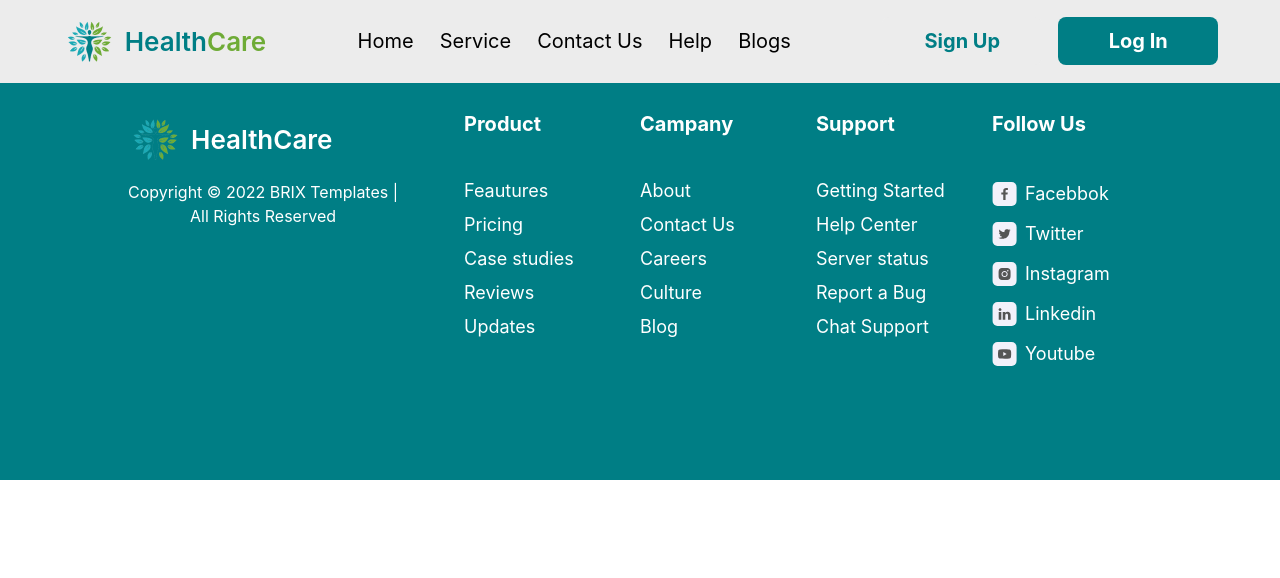
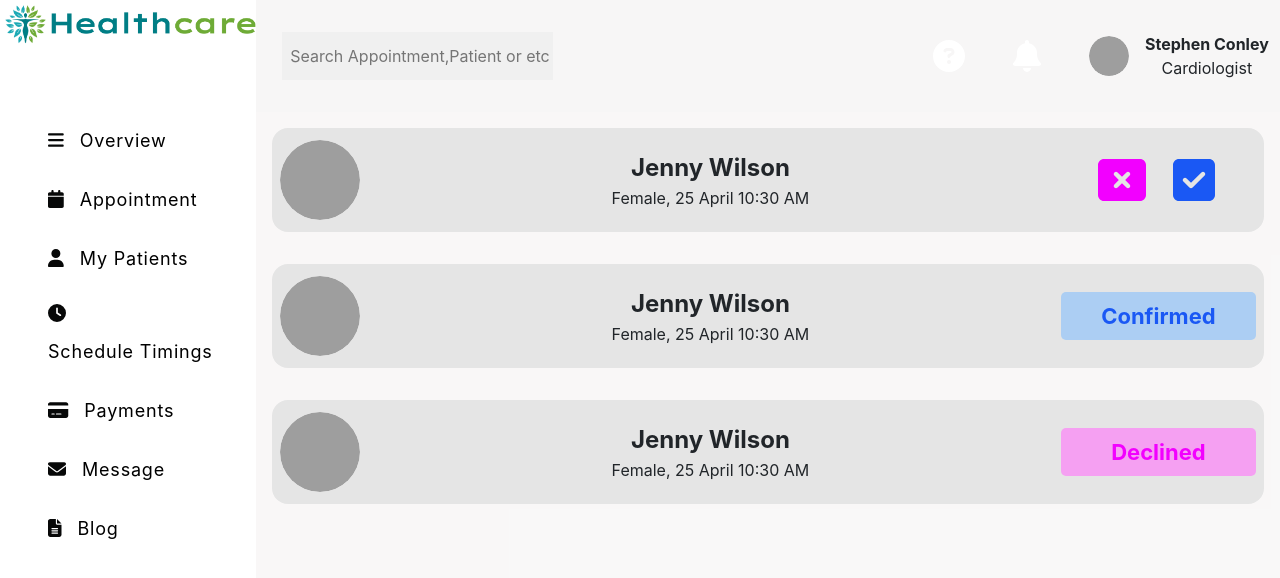
Before and after one commit to E-DoctorApp/E-DoctorApp, a React (Create React App) app in the folder client/: page /doctorProfile/allAppointments in a window 1280 px wide. Shown: the top 578 px of the page. Built offline with nearby package versions, Linux system fonts and the light colour scheme; grey boxes are pictures that could not be loaded; a web font is replaced by a local one.

Commit message:
all appointments done

```diff
--- a/client/src/App.tsx
+++ b/client/src/App.tsx
@@ -11,12 +11,13 @@ import { Route, Routes } from 'react-router-dom';
 import Register from './components/Register/Register';
 import ServicePage from './components/ServicePage/ServicePage';
 import Overview from './components/DoctorProfile/Overview';
+import AllAppointments from './components/AllAppointments/AllAppointments';
 
 
 function App() {
   return (
     <div className="App">
-      <NavBar />
+      {/* <NavBar /> */}
       <Routes>
         <Route path='/' element={<LandingPage />} />
         <Route path='/login' element={<Login /> } />
@@ -24,11 +25,12 @@ function App() {
         <Route path='/register' element={<Register /> } />
         <Route path='/doctorProfile' element={<DoctorProfile /> } >
           <Route path='' element={<Overview />} />
+          <Route path='allAppointments' element={<AllAppointments />} />
           {/* <Route path='pp' element={<h1>4444</h1>} /> */}
         </Route>
         <Route path='/services' element={<ServicePage/> } />
       </Routes>
-      <Footer />
+      {/* <Footer /> */}
     </div>
   );
 }
--- /dev/null
+++ b/client/src/components/AllAppointments/AllAppointments.tsx
@@ -0,0 +1,15 @@
+import React from 'react'
+import './style.css'
+import OneAppointment from './OneAppointment'
+
+const AllAppointments = () => {
+  return (
+    <div className="appointments-container">
+        <OneAppointment isConfirmed={false} isPending={true}/>
+        <OneAppointment isConfirmed={true} isPending={false}/>
+        <OneAppointment isConfirmed={false} isPending={false}/>
+    </div>
+  )
+}
+
+export default AllAppointments
--- /dev/null
+++ b/client/src/components/AllAppointments/OneAppointment.tsx
@@ -0,0 +1,61 @@
+import React from "react";
+import { faRectangleXmark } from "@fortawesome/free-solid-svg-icons";
+import { faSquareCheck } from "@fortawesome/free-solid-svg-icons";
+import { FontAwesomeIcon } from "@fortawesome/react-fontawesome";
+import { IconProp } from "@fortawesome/fontawesome-svg-core";
+
+type Appprops = {
+  isConfirmed: boolean;
+  isPending: boolean;
+};
+
+const OneAppointment = ({ isConfirmed, isPending }: Appprops) => {
+  const decline = faRectangleXmark as IconProp;
+  const accept = faSquareCheck as IconProp;
+  return (
+    <div className="appointment-requests-list-container-request">
+      <div className="image-frame2">
+        <img
+          src="https://www.perfocal.com/blog/content/images/size/w960/2021/01/Perfocal_17-11-2019_TYWFAQ_100_standard-3.jpg"
+          alt=""
+        />
+      </div>
+      <div className="appointment-requests-list-container-request-details">
+        <span className="appointment-requests-list-container-request-details-name">
+          Jenny Wilson
+        </span>
+        <span className="appointment-requests-list-container-request-details-data">
+          Female, 25 April 10:30 AM
+        </span>
+      </div>
+      {!isPending ? (
+        <div
+          className={
+            isConfirmed ? "confirmed" : "declined"
+          }
+        >
+          <span className={
+            isConfirmed ? "confirmed-content" : "declined-content"
+          }>
+            {isConfirmed ? "Confirmed" : "Declined"}
+          </span>
+        </div>
+      ) : (
+        <div className="pending">
+          <FontAwesomeIcon
+            className="pending-buttons"
+            icon={decline}
+            style={{ color: "rgb(242, 0, 255)" }}
+          />
+          <FontAwesomeIcon
+            className="pending-buttons"
+            icon={accept}
+            style={{ color: "rgb(26, 88, 244)" }}
+          />
+        </div>
+      )}
+    </div>
+  );
+};
+
+export default OneAppointment;
--- /dev/null
+++ b/client/src/components/AllAppointments/style.css
@@ -0,0 +1,87 @@
+.appointments-container{
+    display: flex;
+    flex-direction: column;
+    align-items: center;
+    justify-content: center;
+    gap: 2rem;
+    padding: 1rem;
+}
+.appointment-requests-list-container-request{
+    display: flex;
+    flex-wrap: wrap;
+    align-items: center;
+    justify-content: space-between;
+    width: 100%;
+    height: 13vh;
+    background-color: rgb(229, 229, 229) ;
+    border-radius: 1rem;
+    padding: 0.5rem;
+}
+.image-frame2{
+    border-radius: 50%;
+    border-color: black;
+    height: 5rem;
+    width: 5rem;
+    overflow: hidden ;
+}
+.image-frame2 img{
+    width: 100%;
+    height: 100%;
+    border-radius: 50%;
+}
+.appointment-requests-list-container-request-details{
+    display: flex;
+    flex-direction: column;
+    align-items: center;
+}
+.appointment-requests-list-container-request-details-name{
+    font-size: 24px;
+    font-weight: bold;
+}
+.appointment-requests-list-container-request-details-data{
+    font-size: 16px;
+}
+.confirmed{
+    background-color: rgba(151, 198, 249, 0.729);
+    display: flex;
+    align-items: center;
+    justify-content: center;
+    width: 20%;
+    height: 6vh;
+    border-radius: 5px;
+    cursor: default;
+}
+.confirmed-content{
+    color: rgb(26, 88, 244);
+    font-weight: 700;
+    font-size: 22px;
+}
+.declined{
+    background-color: rgba(250, 140, 246, 0.77);
+    display: flex;
+    align-items: center;
+    justify-content: center;
+    width: 20%;
+    height: 6vh;
+    border-radius: 5px;
+    cursor: default;
+}
+.declined-content{
+    color: rgb(242, 0, 255);
+    font-weight: 700;
+    font-size: 22px;
+}
+.pending{
+    display: flex;
+    align-items: center;
+    justify-content: center;
+    gap: 1.5rem;
+    width: 20%;
+    height: 4vh;
+    border-radius: 5px;
+}
+.pending-buttons{
+    height: 3rem;
+    width: 3rem;
+    cursor: pointer;
+}
```
Also changed, not shown: client/src/components/DoctorProfile/style.css (+0 -29 lines).
